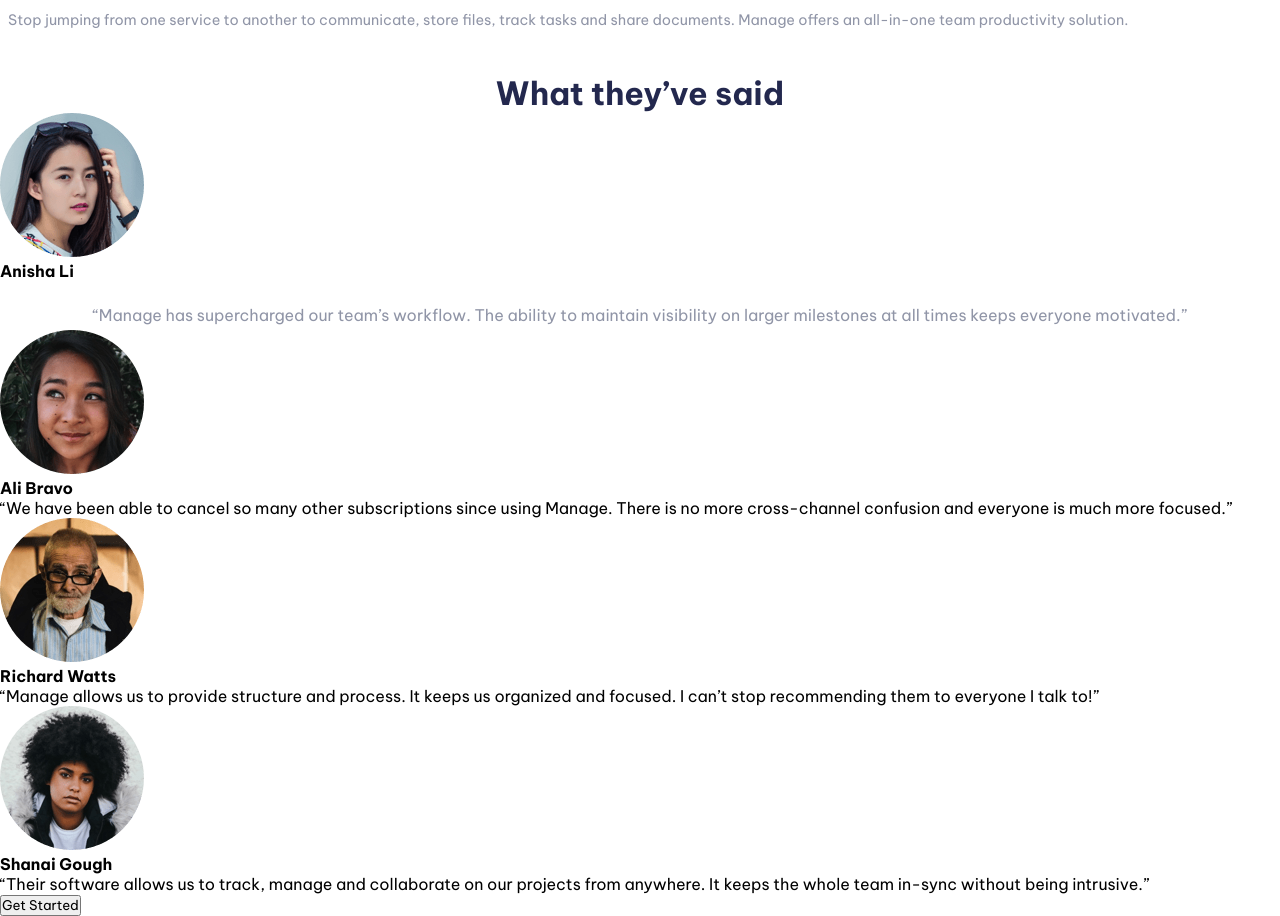
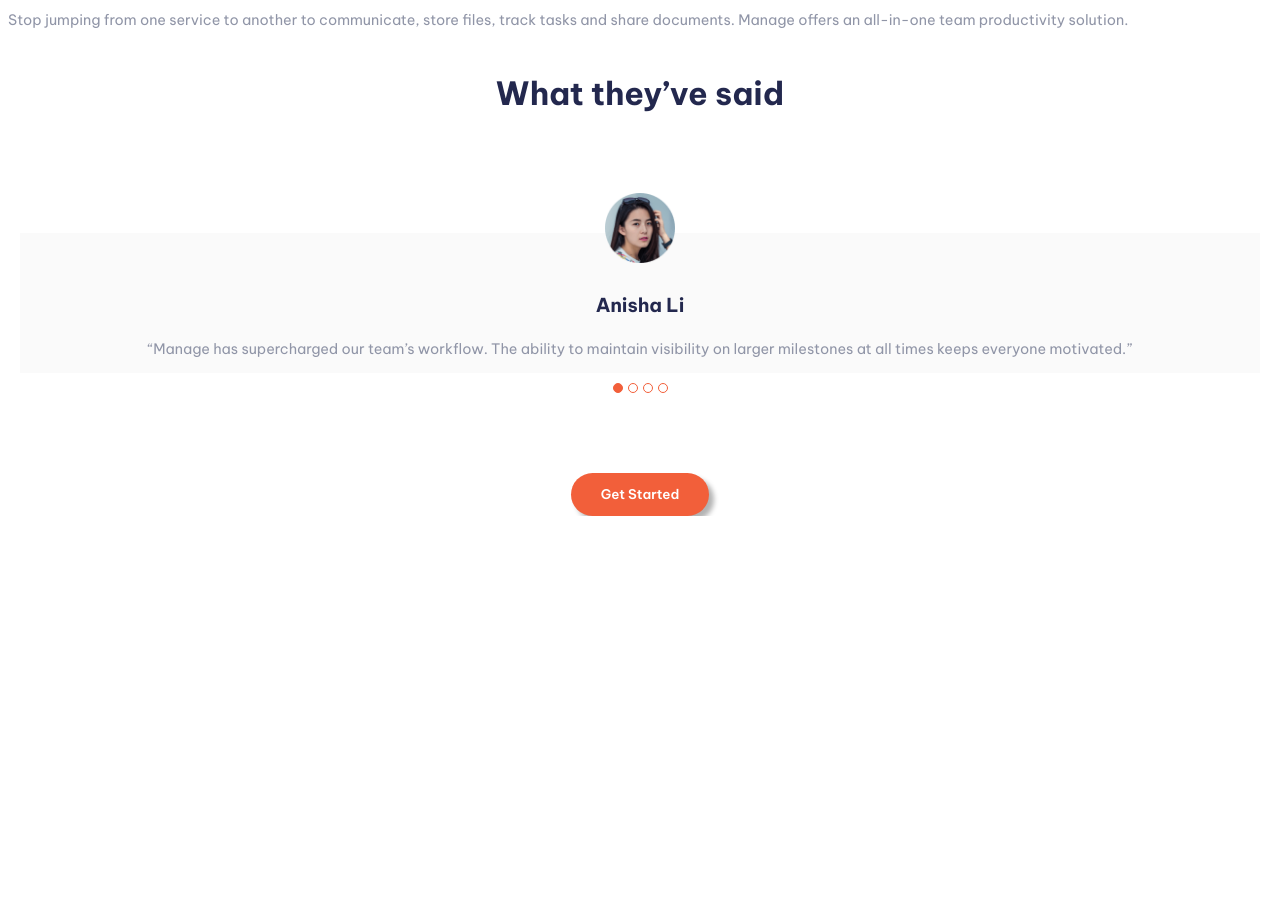
Before and after one commit to t0ng42013/managePageLGA, a plain HTML site: page index.html in a window 1280 px wide. Shown: the part 1133-2049 px from the top of the page. After the commit the page ends 1649 px from the top, so only its background shows below. Drawn offline with Linux system fonts and the light colour scheme.

Commit message:
card mobile 375px

```diff
--- a/css/mobile.css
+++ b/css/mobile.css
@@ -94,6 +94,65 @@
   font-size: 0.9rem;
 }
 
+/* card */
+.containerCard{
+  position: relative;
+  overflow: hidden;
+  margin:0 20px;
+}
+.slides{
+  margin-top: 40px;
+  padding-top: 80px;
+  display: flex;
+}
+
+.card{
+ min-width: 100%;
+ padding: 10px;
+ padding-top: 60px;
+ position: relative;
+ display: flex;
+ flex-direction: column;
+ justify-content: center;
+ align-items: center;
+ background-color: #fafafa ;
+
+ img{
+  position: absolute;
+  width: 70px;
+  top: -40px;
+ }
+ h4{
+  font-size: 1.2rem;
+  color: rgb(35, 40, 78);
+ }
+ p{
+  font-size: .9rem;
+ }
+
+}
+
+.bars{
+    display: flex;
+    justify-content: center;
+    gap: 5px;
+    margin-top: 10px;
+}
+.bar{
+  width: 10px;
+  height: 10px;
+  border: 1px solid rgb(242, 95, 58);
+  border-radius: 50%;
+  margin-bottom: 40px;
+}
+
+.barActive{
+    background-color: rgb(242, 95, 58);
+}
+
+
+
+
 
 
 /* generales */
--- a/index.html
+++ b/index.html
@@ -13,15 +13,11 @@
       <!--NAVBAR  -->
       <nav class="header__navbar">
         <figure class="header__navbar--logo">
-          <img
-            src="./assets/images/logo.svg"
-            alt="logo"
-          />
+          <img src="./assets/images/logo.svg" alt="logo" />
         </figure>
 
         <!-- menu -->
-        <ul
-        id="menuMobile" class="header__navbar--menu">
+        <ul id="menuMobile" class="header__navbar--menu">
           <li><a href="#">Pricing</a></li>
           <li><a href="#">Product</a></li>
           <li><a href="#">About Us</a></li>
@@ -31,8 +27,7 @@
 
         <button class="btn btn-start desk">Get Started</button>
         <!-- botón hamburguesa -->
-        <div
-         id="btnHamburger" class="header__navbar--hamburger">
+        <div id="btnHamburger" class="header__navbar--hamburger">
           <img
             class="hamburger"
             src="./assets/images/icon-hamburger.svg"
@@ -49,7 +44,6 @@
             while keeping the larger team goals in view.
           </p>
           <button class="btn btnStart">Get Started</button>
-
         </div>
 
         <div>
@@ -62,17 +56,20 @@
       <figure class="header__deco--middel">
         <img
           class="header__hero--bg-tablet middle"
-      src="./assets/images/bg-tablet-pattern.svg" alt="deco">
+          src="./assets/images/bg-tablet-pattern.svg"
+          alt="deco"
+        />
       </figure>
       <img
         class="header__hero--bg-tablet"
-      src="./assets/images/bg-tablet-pattern.svg" alt="bg-tablet-pattern">
+        src="./assets/images/bg-tablet-pattern.svg"
+        alt="bg-tablet-pattern"
+      />
     </header>
 
     <main>
       <section class="sectionAbout">
         <section class="sectionManage">
-
           <h3 class="h3">What’s different about Manage?</h3>
           <p class="paragraph">
             Manage provides all the functionality your team needs, without the
@@ -118,16 +115,23 @@
               </p>
             </div>
           </div>
-
         </section>
       </section>
 
       <section class="sectionCard">
         <h3 class="h3">What they’ve said</h3>
 
-        <div class="containerCard">
+        <div
+        id="containerSld" class="containerCard"
+        >
+
+          <div class="slides">
             <div class="card">
-            <img class="cardImg" src="./assets/images/avatar-anisha.png" alt="" />
+              <img
+                class="cardImg"
+                src="./assets/images/avatar-anisha.png"
+                alt="avatar"
+              />
               <h4>Anisha Li</h4>
               <p class="paragraph">
                 “Manage has supercharged our team’s workflow. The ability to
@@ -135,42 +139,48 @@
                 everyone motivated.”
               </p>
             </div>
+
             <div class="card">
               <img src="./assets/images/avatar-ali.png" alt="" />
               <h4>Ali Bravo</h4>
-            <p>
+              <p class="paragraph">
                 “We have been able to cancel so many other subscriptions since
                 using Manage. There is no more cross-channel confusion and
                 everyone is much more focused.”
               </p>
             </div>
+
             <div class="card">
               <img src="./assets/images/avatar-richard.png" alt="" />
               <h4>Richard Watts</h4>
-            <p>
+              <p class="paragraph">
                 “Manage allows us to provide structure and process. It keeps us
-              organized and focused. I can’t stop recommending them to everyone
-              I talk to!”
+                organized and focused. I can’t stop recommending them to
+                everyone I talk to!”
               </p>
             </div>
+
             <div class="card">
               <img src="./assets/images/avatar-shanai.png" alt="" />
               <h4>Shanai Gough</h4>
-            <p>
-              “Their software allows us to track, manage and collaborate on our
-              projects from anywhere. It keeps the whole team in-sync without
-              being intrusive.”
+              <p class="paragraph">
+                “Their software allows us to track, manage and collaborate on
+                our projects from anywhere. It keeps the whole team in-sync
+                without being intrusive.”
               </p>
             </div>
+
           </div>
+        </div>
+
         <div class="bars">
-          <span class="bar"></span>
           <span class="bar barActive"></span>
+          <span class="bar "></span>
           <span class="bar"></span>
           <span class="bar"></span>
         </div>
 
-        <button>Get Started</button>
+        <button class="btn btnStart">Get Started</button>
       </section>
     </main>
     <footer></footer>
--- a/index.js
+++ b/index.js
@@ -1,9 +1,24 @@
-const btnHamburger = document.getElementById('btnHamburger');
-const menuMobile = document.getElementById('menuMobile');
+// menu hamburguesa
+const btnHamburger = document.getElementById("btnHamburger");
+const menuMobile = document.getElementById("menuMobile");
+
+btnHamburger.addEventListener("click", () => {
+  menuMobile.classList.toggle("showMenu");
+});
+
+// slider de card
+const containerCard = document.getElementById("containerSld");
+const slides = document.querySelector(".slides");
+const bars = [...document.querySelectorAll(".bar")];
 
 
 
+bars.forEach((i) => {
+  i.addEventListener("click", (e) => {
+    bars.forEach((bar) => bar.classList.remove("barActive"));
+    i.classList.add("barActive");
+   let index = bars.indexOf(i)
+    slides.style.transform = `translateX(-${index * slides.offsetWidth}px)`;
 
-btnHamburger.addEventListener('click', () => {
-    menuMobile.classList.toggle('showMenu');
+  });
 });
```
Lines whose indentation alone changed are shown as unchanged.
